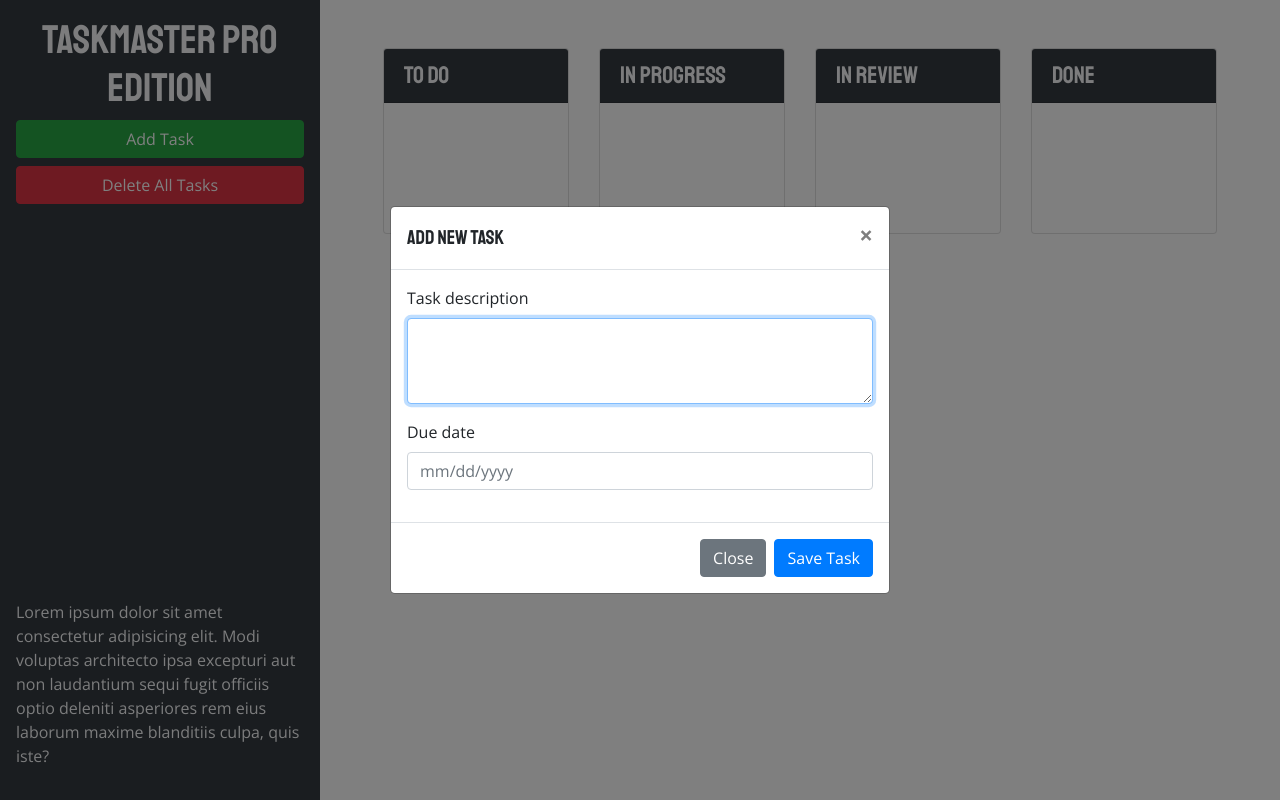
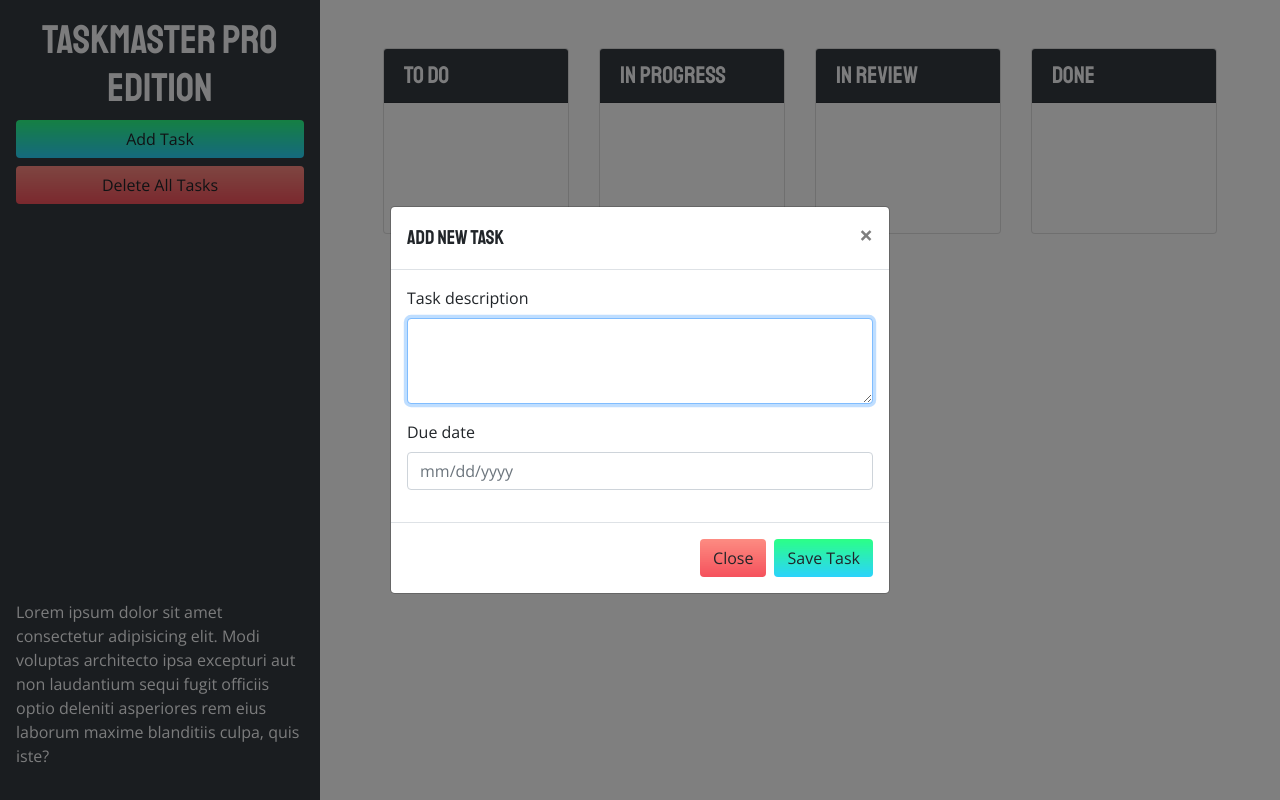
Before and after one commit to sophiabarrett/taskmaster-pro, a plain HTML site: page index.html in a window 1280 px wide. Both pictures are taken after a click on the button "Add Task". Drawn offline with nearby package versions, Linux system fonts and the light colour scheme; a web font is replaced by a local one.

Commit message:
UX enhancements

```diff
--- a/assets/css/style.css
+++ b/assets/css/style.css
@@ -22,6 +22,31 @@ ul.list-group {
   background-color: rgba(0,0,0,.9);
 }
 
+.btn-add,
+.btn-save {
+  background-color: #FA8BFF;
+  background-image: linear-gradient(45deg, #FA8BFF 0%, #2BD2FF 52%, #2BFF88 90%);
+  transition: all .5s ease-out;
+  background-size: 1px 100px;
+  background-position: 0 -10px;
+}
+
+.btn-close,
+.btn-delete {
+  background-color: #EA0028;
+  background-image: linear-gradient(180deg, #FF9A8B 0%, #EA0028 100%);
+  transition: all .5s ease-out;
+  background-size: 1px 100px;
+  background-position: 0 -10px;
+}
+
+.btn-add:hover,
+.btn-save:hover,
+.btn-close:hover,
+.btn-delete:hover {
+  background-position: 1px -50px;
+}
+
 .bottom-trash {
   opacity: 0;
   color: #f1f1f1;
--- a/assets/js/script.js
+++ b/assets/js/script.js
@@ -247,7 +247,7 @@ $("#task-form-modal").on("shown.bs.modal", function() {
 });
 
 // save button in modal was clicked
-$("#task-form-modal .btn-primary").click(function() {
+$("#task-form-modal .btn-save").click(function() {
   // get form values
   var taskText = $("#modalTaskDescription").val();
   var taskDate = $("#modalDueDate").val();
--- a/index.html
+++ b/index.html
@@ -20,10 +20,10 @@
   <div class="row min-vh-100 no-gutters">
     <header class="col-12 col-lg-3 bg-dark text-light sticky-top d-flex flex-column p-4 p-lg-3">
       <h1 class="text-center"><span class="oi oi-task d-inline d-lg-none"></span> Taskmaster Pro Edition</h1>
-      <button id="create-task" class="btn btn-block btn-success" data-toggle="modal" data-target="#task-form-modal">
+      <button id="create-task" class="btn btn-block btn-add" data-toggle="modal" data-target="#task-form-modal">
         <span class="oi oi-plus"></span> Add Task
       </button>
-      <button id="remove-tasks" class="btn btn-block btn-danger">
+      <button id="remove-tasks" class="btn btn-block btn-delete">
         <span class="oi oi-trash"></span> Delete All Tasks
       </button>
       <span class="oi oi-task display-1 text-center mb-2 d-none d-lg-block mt-auto"></span>
@@ -95,8 +95,8 @@
           </form>
         </div>
         <div class="modal-footer">
-          <button type="button" class="btn btn-secondary" data-dismiss="modal">Close</button>
-          <button type="button" class="btn btn-primary">Save Task</button>
+          <button type="button" class="btn btn-close" data-dismiss="modal">Close</button>
+          <button type="button" class="btn btn-save">Save Task</button>
         </div>
       </div>
     </div>
```
